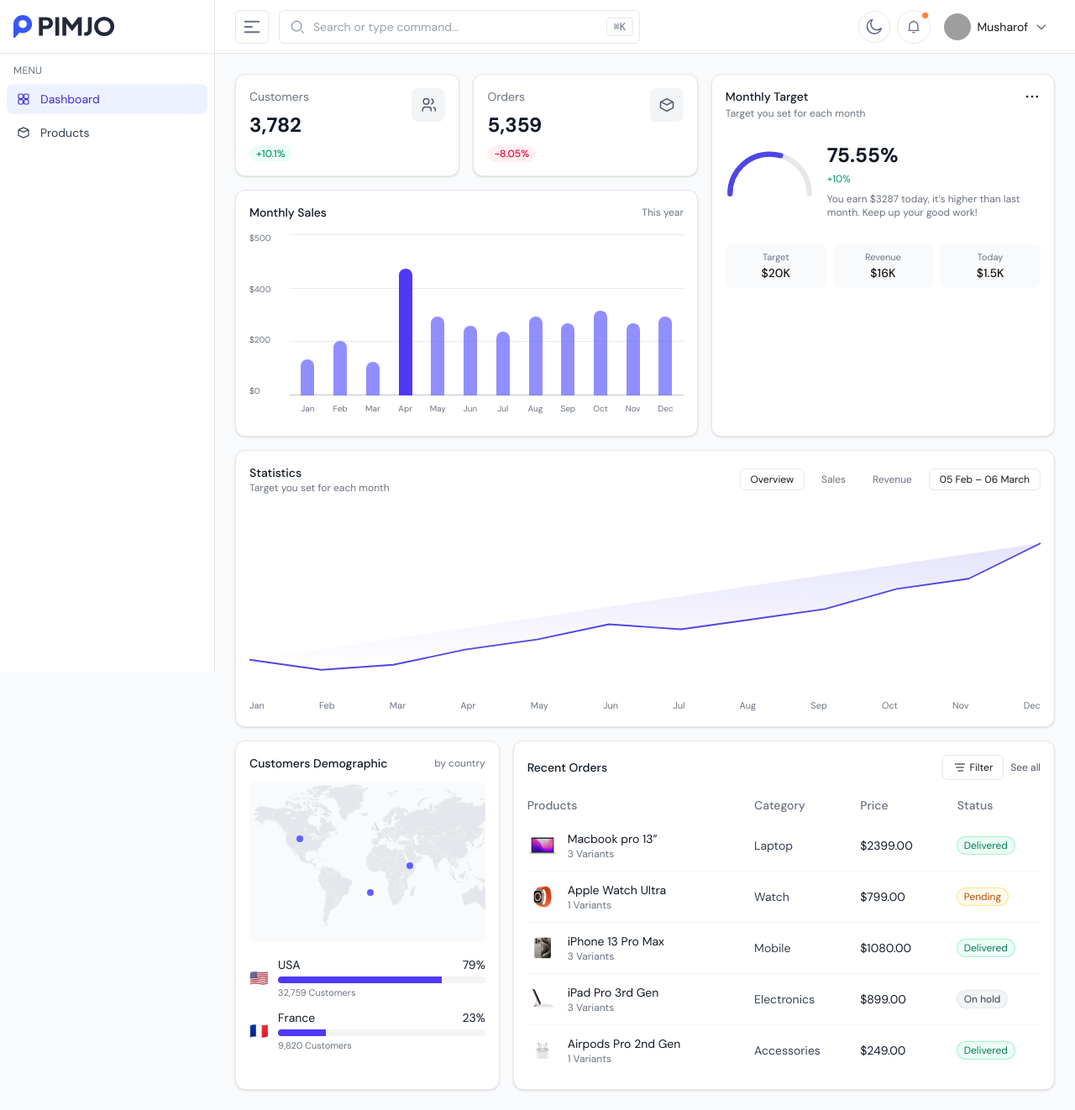
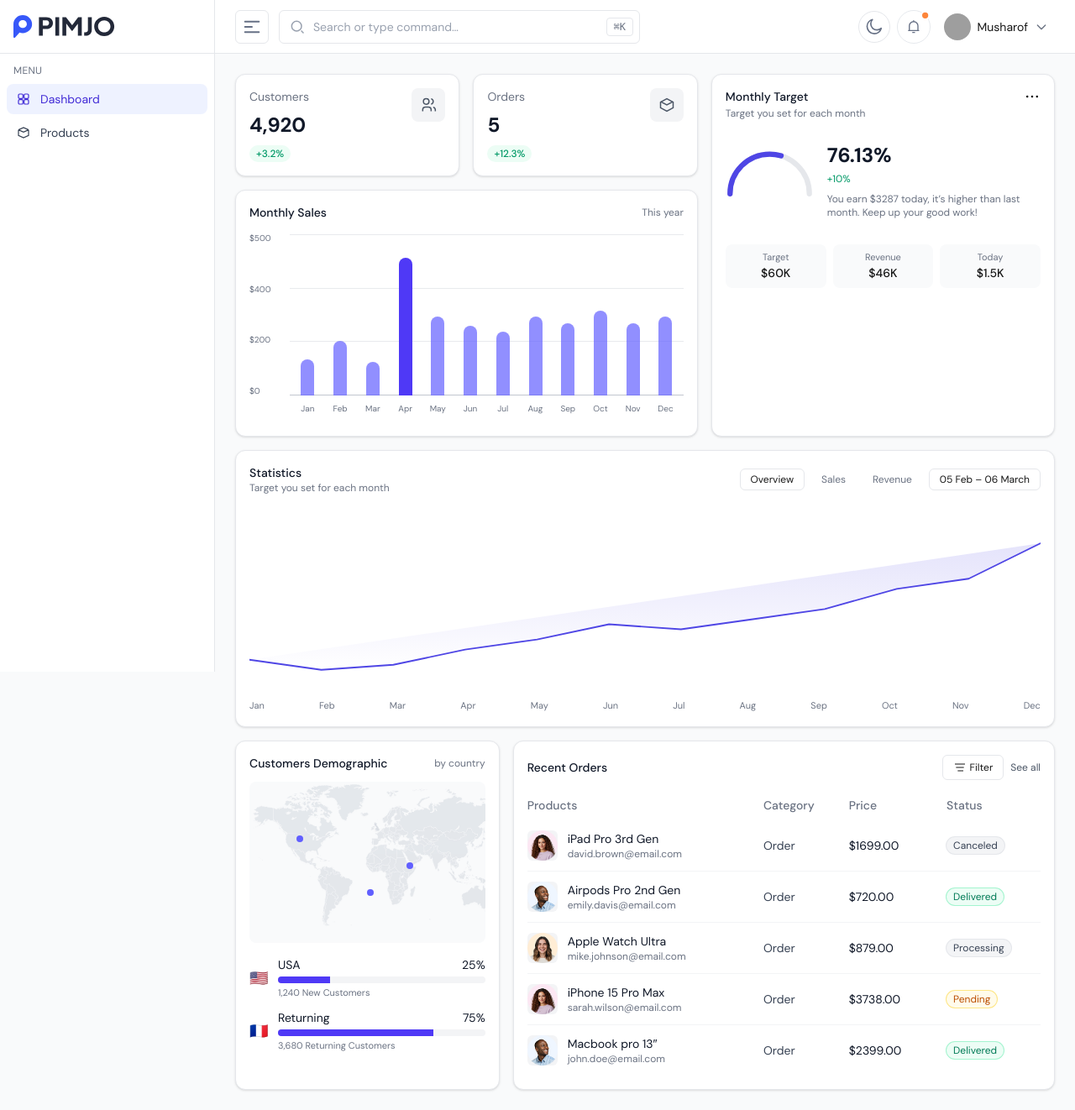
Before and after one commit to shohanshovo11/pimjo_fde25, a Next.js app: page /dashboard in a window 1280 px wide. Shown: the whole page at 84% size. Built offline with nearby package versions, Linux system fonts and the light colour scheme; grey boxes are pictures that could not be loaded.

Commit message:
refactor: api integrated for orders, stats

```diff
--- a/src/app/components/Dashboard/DemographicCard.jsx
+++ b/src/app/components/Dashboard/DemographicCard.jsx
@@ -1,6 +1,6 @@
 import MapIcon from "./MapIcon";
 
-export default function DemographicCard() {
+export default function DemographicCard({ demographics }) {
   return (
     <div className="rounded-xl border border-gray-200 bg-white p-4 shadow-sm">
       <div className="flex items-center justify-between">
@@ -19,12 +19,43 @@ export default function DemographicCard() {
       </div>
 
       <div className="mt-4 space-y-3">
-        <Row flag="🇺🇸" country="USA" customers="32,759 Customers" value={79} />
+        <Row
+          flag="🇺🇸"
+          country="USA"
+          customers={
+            demographics
+              ? `${demographics.newCustomers.toLocaleString()} New Customers`
+              : "1,240 New Customers"
+          }
+          value={
+            demographics
+              ? Math.round(
+                  (demographics.newCustomers /
+                    (demographics.newCustomers +
+                      demographics.returningCustomers)) *
+                    100
+                )
+              : 25
+          }
+        />
         <Row
           flag="🇫🇷"
-          country="France"
-          customers="9,820 Customers"
-          value={23}
+          country="Returning"
+          customers={
+            demographics
+              ? `${demographics.returningCustomers.toLocaleString()} Returning Customers`
+              : "3,680 Returning Customers"
+          }
+          value={
+            demographics
+              ? Math.round(
+                  (demographics.returningCustomers /
+                    (demographics.newCustomers +
+                      demographics.returningCustomers)) *
+                    100
+                )
+              : 75
+          }
         />
       </div>
     </div>
--- a/src/app/components/Dashboard/MonthlySalesCard.jsx
+++ b/src/app/components/Dashboard/MonthlySalesCard.jsx
@@ -1,5 +1,28 @@
-export default function MonthlySalesCard({ className = "" }) {
-  const bars = [120, 180, 110, 420, 260, 230, 210, 260, 240, 280, 240, 260];
+export default function MonthlySalesCard({ className = "", salesData }) {
+  // Use API data if available, otherwise fallback to default
+  const bars = salesData
+    ? [
+        120,
+        180,
+        110,
+        salesData.current / 100,
+        260,
+        230,
+        210,
+        260,
+        240,
+        280,
+        240,
+        260,
+      ]
+    : [120, 180, 110, 420, 260, 230, 210, 260, 240, 280, 240, 260];
+
+  const currentValue = salesData?.current
+    ? `$${(salesData.current / 1000).toFixed(0)}K`
+    : "$45.6K";
+  const growthPercent = salesData?.growth
+    ? `+${salesData.growth.toFixed(1)}%`
+    : "+19.5%";
 
   return (
     <div
--- a/src/app/components/Dashboard/ProductTable/ProductTable.jsx
+++ b/src/app/components/Dashboard/ProductTable/ProductTable.jsx
@@ -1,79 +1,60 @@
-'use client';
+"use client";
 
-import { useState } from 'react';
-
-const products = [
-  {
-    image: '/images/products/image_1.png',
-    name: 'Macbook pro 13″',
-    variants: '2 Variants',
-    category: 'Laptop',
-    price: '$2399.00',
-    status: 'Delivered',
-    statusColor: 'text-green-600 bg-green-50',
-  },
-  {
-    image: '/images/products/image_2.png',
-    name: 'Apple Watch Ultra',
-    variants: '1 Variants',
-    category: 'Watch',
-    price: '$879.00',
-    status: 'Pending',
-    statusColor: 'text-yellow-500 bg-yellow-50',
-  },
-  {
-    image: '/images/products/image_3.png',
-    name: 'iPhone 15 Pro Max',
-    variants: '2 Variants',
-    category: 'Smart Phone',
-    price: '$1869.00',
-    status: 'Delivered',
-    statusColor: 'text-green-600 bg-green-50',
-  },
-  {
-    image: '/images/products/image_4.png',
-    name: 'iPad Pro 3rd Gen',
-    variants: '2 Variants',
-    category: 'Electronics',
-    price: '$1699.00',
-    status: 'Canceled',
-    statusColor: 'text-red-500 bg-red-50',
-  },
-  {
-    image: '/images/products/image_5.png',
-    name: 'Airpods Pro 2nd Gen',
-    variants: '1 Variants',
-    category: 'Accessories',
-    price: '$240.00',
-    status: 'Delivered',
-    statusColor: 'text-green-600 bg-green-50',
-  },
-  {
-    image: '/images/products/image_5.png',
-    name: 'Airpods Pro 2nd Gen',
-    variants: '1 Variants',
-    category: 'Accessories',
-    price: '$240.00',
-    status: 'Delivered',
-    statusColor: 'text-green-600 bg-green-50',
-  },
-  {
-    image: '/images/products/image_5.png',
-    name: 'Airpods Pro 2nd Gen',
-    variants: '1 Variants',
-    category: 'Accessories',
-    price: '$240.00',
-    status: 'Delivered',
-    statusColor: 'text-green-600 bg-green-50',
-  },
-];
+import { useState, useEffect } from "react";
 
 function classNames(...classes) {
-  return classes.filter(Boolean).join(' ');
+  return classes.filter(Boolean).join(" ");
+}
+
+function getStatusColor(status) {
+  switch (status.toLowerCase()) {
+    case "delivered":
+      return "text-green-600 bg-green-50";
+    case "pending":
+      return "text-yellow-500 bg-yellow-50";
+    case "canceled":
+      return "text-red-500 bg-red-50";
+    case "processing":
+      return "text-blue-500 bg-blue-50";
+    default:
+      return "text-gray-500 bg-gray-50";
+  }
 }
 
 export default function ProductTable() {
+  const [products, setProducts] = useState([]);
+  const [loading, setLoading] = useState(true);
   const [page, setPage] = useState(1);
+  const [pagination, setPagination] = useState({});
+  const [search, setSearch] = useState("");
+
+  const fetchProducts = async (currentPage = 1, searchTerm = "") => {
+    try {
+      setLoading(true);
+      const response = await fetch(
+        `/api/products?page=${currentPage}&limit=7&search=${searchTerm}`
+      );
+      const data = await response.json();
+
+      if (data.success) {
+        setProducts(data.data);
+        setPagination(data.pagination);
+      }
+    } catch (error) {
+      console.error("Error fetching products:", error);
+    } finally {
+      setLoading(false);
+    }
+  };
+
+  useEffect(() => {
+    fetchProducts(page, search);
+  }, [page, search]);
+
+  const handleSearch = (searchTerm) => {
+    setSearch(searchTerm);
+    setPage(1); // Reset to first page when searching
+  };
 
   return (
     <div className="bg-white shadow-sm rounded-2xl border border-gray-100 p-6 w-full">
@@ -84,15 +65,27 @@ export default function ProductTable() {
             <input
               type="text"
               placeholder="Search..."
+              value={search}
+              onChange={(e) => handleSearch(e.target.value)}
               className="h-10 pl-10 pr-3 text-sm rounded-lg border border-gray-100 bg-gray-50 focus:outline-none focus:ring-2 focus:ring-blue-100"
             />
-            <svg className="w-4 h-4 absolute left-3 top-1/2 -translate-y-1/2 text-gray-400 pointer-events-none" fill="none" stroke="currentColor" viewBox="0 0 24 24">
+            <svg
+              className="w-4 h-4 absolute left-3 top-1/2 -translate-y-1/2 text-gray-400 pointer-events-none"
+              fill="none"
+              stroke="currentColor"
+              viewBox="0 0 24 24"
+            >
               <circle cx="11" cy="11" r="8" />
-              <path d="M21 21l-4.35-4.35"/>
+              <path d="M21 21l-4.35-4.35" />
             </svg>
           </div>
           <button className="h-10 px-4 flex items-center text-sm border border-gray-100 bg-gray-50 rounded-lg gap-2 text-gray-500 font-normal">
-            <svg className="w-5 h-5 text-gray-400" fill="none" stroke="currentColor" viewBox="0 0 24 24">
+            <svg
+              className="w-5 h-5 text-gray-400"
+              fill="none"
+              stroke="currentColor"
+              viewBox="0 0 24 24"
+            >
               <rect x="7" y="10" width="13" height="10" rx="2" />
               <path d="M16 3v5" />
               <path d="M8 3v5" />
@@ -105,16 +98,37 @@ export default function ProductTable() {
         <table className="min-w-full border-separate border-spacing-y-2">
           <thead>
             <tr>
-              <th className="text-left text-xs font-medium text-gray-400 px-2 py-1">Products</th>
-              <th className="text-left text-xs font-medium text-gray-400 px-2 py-1">Category</th>
-              <th className="text-left text-xs font-medium text-gray-400 px-2 py-1">Price</th>
-              <th className="text-left text-xs font-medium text-gray-400 px-2 py-1">Status</th>
+              <th className="text-left text-xs font-medium text-gray-400 px-2 py-1">
+                Products
+              </th>
+              <th className="text-left text-xs font-medium text-gray-400 px-2 py-1">
+                Category
+              </th>
+              <th className="text-left text-xs font-medium text-gray-400 px-2 py-1">
+                Price
+              </th>
+              <th className="text-left text-xs font-medium text-gray-400 px-2 py-1">
+                Status
+              </th>
             </tr>
           </thead>
           <tbody>
-            {products.map((p, idx) => (
+            {loading ? (
+              <tr>
+                <td colSpan="4" className="px-2 py-8 text-center text-gray-500">
+                  Loading products...
+                </td>
+              </tr>
+            ) : products.length === 0 ? (
+              <tr>
+                <td colSpan="4" className="px-2 py-8 text-center text-gray-500">
+                  No products found
+                </td>
+              </tr>
+            ) : (
+              products.map((p, idx) => (
                 <tr
-                key={idx}
+                  key={p.id}
                   className={classNames(
                     "bg-white hover:bg-gray-50 transition rounded-lg",
                     idx !== products.length - 1 ? "border-b border-gray-50" : ""
@@ -128,25 +142,34 @@ export default function ProductTable() {
                         className="w-10 h-10 rounded-md object-cover border border-gray-100"
                       />
                       <div>
-                      <div className="text-sm font-medium text-gray-900 leading-tight">{p.name}</div>
-                      <div className="text-xs text-gray-400 mt-0.5">{p.variants}</div>
+                        <div className="text-sm font-medium text-gray-900 leading-tight">
+                          {p.name}
+                        </div>
+                        <div className="text-xs text-gray-400 mt-0.5">
+                          {p.variants}
+                        </div>
                       </div>
                     </div>
                   </td>
-                <td className="px-2 py-2 text-sm text-gray-500">{p.category}</td>
-                <td className="px-2 py-2 text-sm text-gray-700 font-medium">{p.price}</td>
+                  <td className="px-2 py-2 text-sm text-gray-500">
+                    {p.category}
+                  </td>
+                  <td className="px-2 py-2 text-sm text-gray-700 font-medium">
+                    ${p.price.toFixed(2)}
+                  </td>
                   <td className="px-2 py-2">
                     <span
                       className={classNames(
                         "px-2 py-1 text-xs font-semibold rounded-lg",
-                      p.statusColor
+                        getStatusColor(p.status)
                       )}
                     >
                       {p.status}
                     </span>
                   </td>
                 </tr>
-            ))}
+              ))
+            )}
           </tbody>
         </table>
       </div>
@@ -154,35 +177,29 @@ export default function ProductTable() {
       {/* Pagination */}
       <div className="flex items-center justify-between mt-4">
         <button
-          className="flex items-center gap-1 text-gray-500 hover:text-blue-600 bg-gray-50 border border-gray-100 rounded-lg px-4 py-2 text-sm font-medium"
-          disabled={page === 1}
+          className={`flex items-center gap-1 bg-gray-50 border border-gray-100 rounded-lg px-4 py-2 text-sm font-medium ${
+            !pagination.hasPrevPage
+              ? "text-gray-400 cursor-not-allowed"
+              : "text-gray-500 hover:text-blue-600"
+          }`}
+          disabled={!pagination.hasPrevPage}
           onClick={() => setPage(page - 1)}
         >
           <span className="text-xl">←</span> Previous
         </button>
         <div className="flex items-center gap-1">
-          {[1, 2, 3, '...', 8, 9, 10].map((num, idx) => (
-            typeof num === 'number' ? (
-              <button
-                key={idx}
-                className={`w-8 h-8 flex items-center justify-center rounded-lg text-sm ${
-                  page === num
-                    ? 'bg-blue-600 text-white'
-                    : 'text-gray-700 bg-gray-50 hover:bg-gray-100'
-                } font-medium`}
-                onClick={() => setPage(num)}
-              >
-                {num}
-              </button>
-            ) : (
-              <span key={idx} className="w-8 h-8 flex items-center justify-center text-sm text-gray-300">{num}</span>
-            )
-          ))}
+          <span className="text-sm text-gray-500">
+            Page {pagination.currentPage} of {pagination.totalPages}
+          </span>
         </div>
         <button
-          className="flex items-center gap-1 text-gray-500 hover:text-blue-600 bg-gray-50 border border-gray-100 rounded-lg px-4 py-2 text-sm font-medium"
+          className={`flex items-center gap-1 bg-gray-50 border border-gray-100 rounded-lg px-4 py-2 text-sm font-medium ${
+            !pagination.hasNextPage
+              ? "text-gray-400 cursor-not-allowed"
+              : "text-gray-500 hover:text-blue-600"
+          }`}
           onClick={() => setPage(page + 1)}
-          disabled={page === 10}
+          disabled={!pagination.hasNextPage}
         >
           Next <span className="text-xl">→</span>
         </button>
--- a/src/app/components/Dashboard/RecentOrdersTable.jsx
+++ b/src/app/components/Dashboard/RecentOrdersTable.jsx
@@ -1,5 +1,5 @@
-export default function RecentOrdersCard({ className = "" }) {
-  const rows = [
+export default function RecentOrdersCard({ className = "", orders }) {
+  const defaultRows = [
     {
       product: "Macbook pro 13”",
       info: "3 Variants",
@@ -75,23 +75,31 @@ export default function RecentOrdersCard({ className = "" }) {
             </tr>
           </thead>
           <tbody className="divide-y divide-gray-100">
-            {rows.map((r, i) => (
+            {(orders || defaultRows).map((r, i) => (
               <tr key={i}>
                 <td className="py-3 pr-3">
                   <div className="flex items-center gap-3">
                     <img
-                      src={r.avatar}
+                      src={r.avatar || "/images/products/image_1.png"}
                       alt=""
                       className="h-9 w-9 rounded-md object-cover bg-gray-100"
                     />
                     <div>
-                      <div className="text-gray-900">{r.product}</div>
-                      <div className="text-xs text-gray-500">{r.info}</div>
+                      <div className="text-gray-900">
+                        {r.product || r.customer}
+                      </div>
+                      <div className="text-xs text-gray-500">
+                        {r.info || r.email}
+                      </div>
                     </div>
                   </div>
                 </td>
-                <td className="py-3 pr-3 text-gray-700">{r.category}</td>
-                <td className="py-3 pr-3 text-gray-900">{r.price}</td>
+                <td className="py-3 pr-3 text-gray-700">
+                  {r.category || "Order"}
+                </td>
+                <td className="py-3 pr-3 text-gray-900">
+                  {r.price || `$${r.total?.toFixed(2)}`}
+                </td>
                 <td className="py-3 pl-3">
                   <StatusPill value={r.status} />
                 </td>
--- a/src/app/dashboard/page.jsx
+++ b/src/app/dashboard/page.jsx
@@ -1,5 +1,6 @@
 "use client";
 
+import { useState, useEffect } from "react";
 import DemographicCard from "../components/Dashboard/DemographicCard";
 import MonthlySalesCard from "../components/Dashboard/MonthlySalesCard";
 import RecentOrdersCard from "../components/Dashboard/RecentOrdersTable";
@@ -8,6 +9,34 @@ import StatisticsCard from "../components/Dashboard/StatisticsCard";
 import TargetGaugeCard from "../components/Dashboard/TargetGaugeCard";
 
 export default function DashboardPage() {
+  const [stats, setStats] = useState(null);
+  const [loading, setLoading] = useState(true);
+
+  useEffect(() => {
+    const fetchStats = async () => {
+      try {
+        const response = await fetch("/api/stats");
+        const data = await response.json();
+        if (data.success) {
+          setStats(data.data);
+        }
+      } catch (error) {
+        console.error("Error fetching dashboard stats:", error);
+      } finally {
+        setLoading(false);
+      }
+    };
+
+    fetchStats();
+  }, []);
+
+  if (loading) {
+    return (
+      <div className="flex items-center justify-center h-64">
+        <div className="text-gray-500">Loading dashboard...</div>
+      </div>
+    );
+  }
   return (
     <>
       {/* Row 1 */}
@@ -16,26 +45,39 @@ export default function DashboardPage() {
           <div className="grid grid-cols-1 sm:grid-cols-2 gap-4">
             <StatCard
               title="Customers"
-              value="3,782"
-              delta="+10.1%"
+              value={
+                stats?.demographics
+                  ? `${(
+                      stats.demographics.newCustomers +
+                      stats.demographics.returningCustomers
+                    ).toLocaleString()}`
+                  : "0"
+              }
+              delta={`+${stats?.demographics?.conversionRate || 0}%`}
               deltaTone="positive"
               icon="users"
             />
             <StatCard
               title="Orders"
-              value="5,359"
-              delta="-8.05%"
-              deltaTone="negative"
+              value={stats?.overview?.totalOrders?.toLocaleString() || "0"}
+              delta="+12.3%"
+              deltaTone="positive"
               icon="package"
             />
           </div>
-          <MonthlySalesCard />
+          <MonthlySalesCard salesData={stats?.sales} />
         </div>
         <div className="grid grid-cols-1 lg:col-span-3 gap-4">
           <TargetGaugeCard
-            progress={75.55}
-            target="$20K"
-            revenue="$16K"
+            progress={
+              stats?.sales ? (stats.sales.current / 60000) * 100 : 75.55
+            }
+            target="$60K"
+            revenue={
+              stats?.sales
+                ? `$${(stats.sales.current / 1000).toFixed(0)}K`
+                : "$45K"
+            }
             today="$1.5K"
           />
         </div>
@@ -46,8 +88,11 @@ export default function DashboardPage() {
 
       {/* Row 3 */}
       <div className="grid grid-cols-1 lg:grid-cols-3 gap-4">
-        <DemographicCard />
-        <RecentOrdersCard className="lg:col-span-2" />
+        <DemographicCard demographics={stats?.demographics} />
+        <RecentOrdersCard
+          className="lg:col-span-2"
+          orders={stats?.orders?.recentOrders}
+        />
       </div>
     </>
   );
```
Lines whose indentation alone changed are shown as unchanged.
